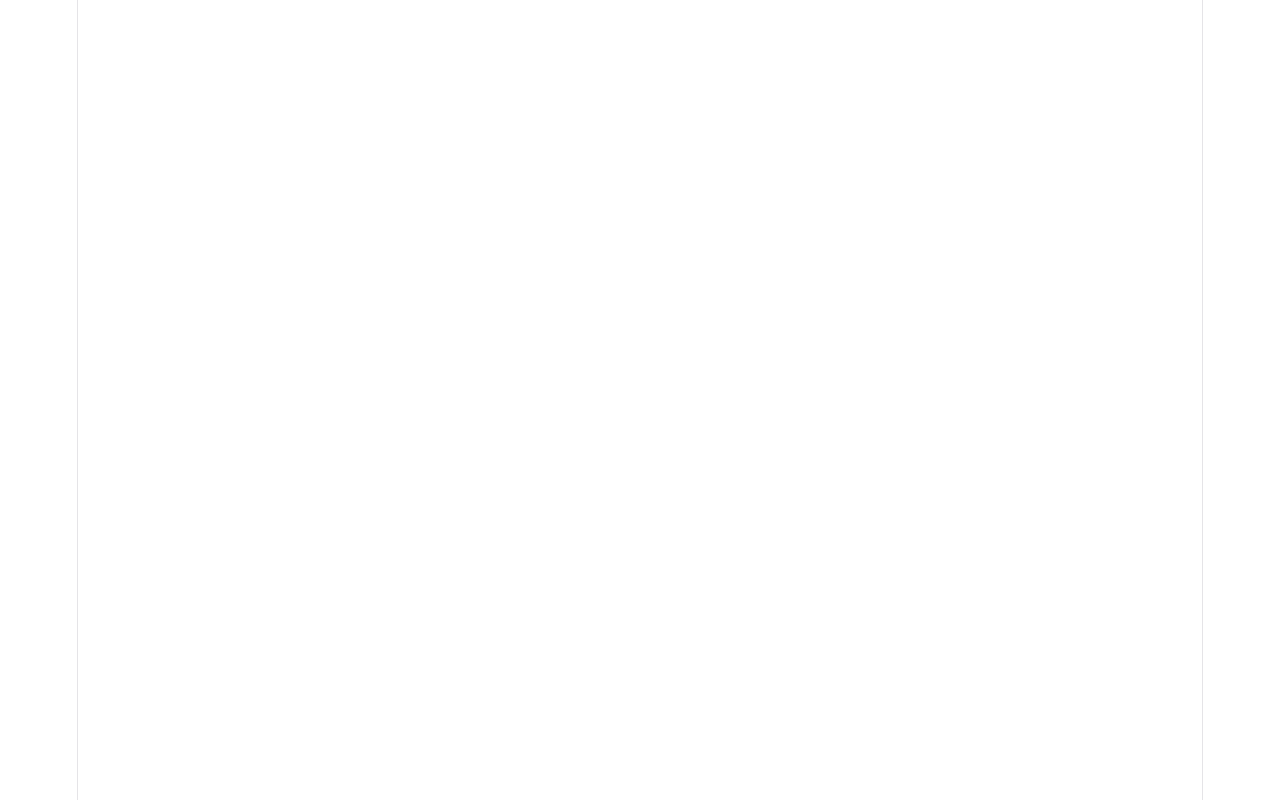
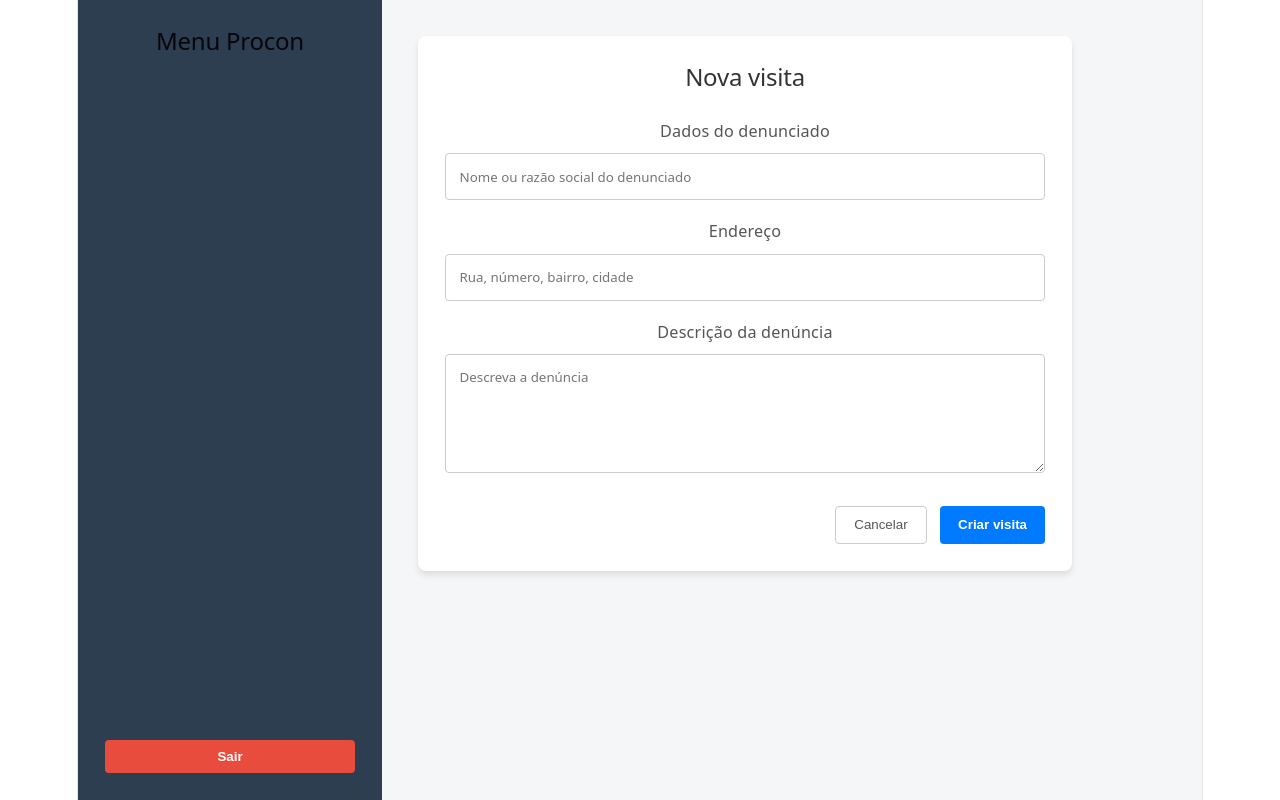
Before and after one commit to Giantrafa/PI4-front, a React app in the folder web/: page /gestor/visitas/nova in a window 1280 px wide. Before the commit this address had no page. Built offline with nearby package versions, Linux system fonts and the light colour scheme; sample sign-in values are in the browser's storage; the HTML template or start-up script is replaced by a standard one.

Commit message:
[FE-15] - Criar formulário de criação de visita (gestor)

```diff
--- a/web/src/App.jsx
+++ b/web/src/App.jsx
@@ -5,6 +5,7 @@ import AppLayout from './components/AppLayout';
 import AdminUsuariosPage from './pages/AdminUsuariosPage';
 import AdminUsuarioFormPage from './pages/AdminUsuarioFormPage';
 import GestorFiscalizadoresPage from './pages/GestorFiscalizadoresPage';
+import GestorNovaVisitaPage from './pages/GestorNovaVisitaPage';
 
 export default function App() {
   return (
@@ -19,6 +20,7 @@ export default function App() {
             <Route path="/admin/usuarios/novo" element={<AdminUsuarioFormPage />} />
             <Route path="/admin/usuarios/:id/editar" element={<AdminUsuarioFormPage />} />
             <Route path="/gestor/fiscalizadores" element={<GestorFiscalizadoresPage />} />
+            <Route path="/gestor/visitas/nova" element={<GestorNovaVisitaPage />} />
           </Route>
         </Route>
       </Routes>
--- /dev/null
+++ b/web/src/pages/GestorNovaVisitaPage.jsx
@@ -0,0 +1,74 @@
+import { useState } from 'react';
+import { useNavigate } from 'react-router-dom';
+
+const labelStyle = { display: 'block', marginBottom: '0.5rem', fontSize: '0.9rem', color: '#555' };
+const inputStyle = { width: '100%', padding: '0.75rem', borderRadius: '4px', border: '1px solid #ccc', boxSizing: 'border-box', fontFamily: 'inherit' };
+const campoStyle = { marginBottom: '1rem' };
+
+export default function GestorNovaVisitaPage() {
+  const navigate = useNavigate();
+  const [denunciado, setDenunciado] = useState('');
+  const [endereco, setEndereco] = useState('');
+  const [descricao, setDescricao] = useState('');
+
+  const handleSubmit = (e) => {
+    e.preventDefault();
+  };
+
+  return (
+    <div style={{ background: '#fff', padding: '1.5rem', borderRadius: '8px', boxShadow: '0 4px 6px rgba(0,0,0,0.1)', maxWidth: '600px' }}>
+      <h2 style={{ marginTop: 0, marginBottom: '1.5rem', color: '#333' }}>Nova visita</h2>
+
+      <form onSubmit={handleSubmit}>
+        <div style={campoStyle}>
+          <label style={labelStyle}>Dados do denunciado</label>
+          <input
+            type="text"
+            value={denunciado}
+            onChange={(e) => setDenunciado(e.target.value)}
+            placeholder="Nome ou razão social do denunciado"
+            style={inputStyle}
+          />
+        </div>
+
+        <div style={campoStyle}>
+          <label style={labelStyle}>Endereço</label>
+          <input
+            type="text"
+            value={endereco}
+            onChange={(e) => setEndereco(e.target.value)}
+            placeholder="Rua, número, bairro, cidade"
+            style={inputStyle}
+          />
+        </div>
+
+        <div style={{ marginBottom: '1.5rem' }}>
+          <label style={labelStyle}>Descrição da denúncia</label>
+          <textarea
+            value={descricao}
+            onChange={(e) => setDescricao(e.target.value)}
+            rows={5}
+            placeholder="Descreva a denúncia"
+            style={{ ...inputStyle, resize: 'vertical' }}
+          />
+        </div>
+
+        <div style={{ display: 'flex', gap: '0.75rem', justifyContent: 'flex-end' }}>
+          <button
+            type="button"
+            onClick={() => navigate('/')}
+            style={{ padding: '0.6rem 1rem', backgroundColor: '#fff', color: '#555', border: '1px solid #ccc', borderRadius: '4px', cursor: 'pointer' }}
+          >
+            Cancelar
+          </button>
+          <button
+            type="submit"
+            style={{ padding: '0.6rem 1rem', backgroundColor: '#007bff', color: '#fff', border: 'none', borderRadius: '4px', fontWeight: 'bold', cursor: 'pointer' }}
+          >
+            Criar visita
+          </button>
+        </div>
+      </form>
+    </div>
+  );
+}
```
